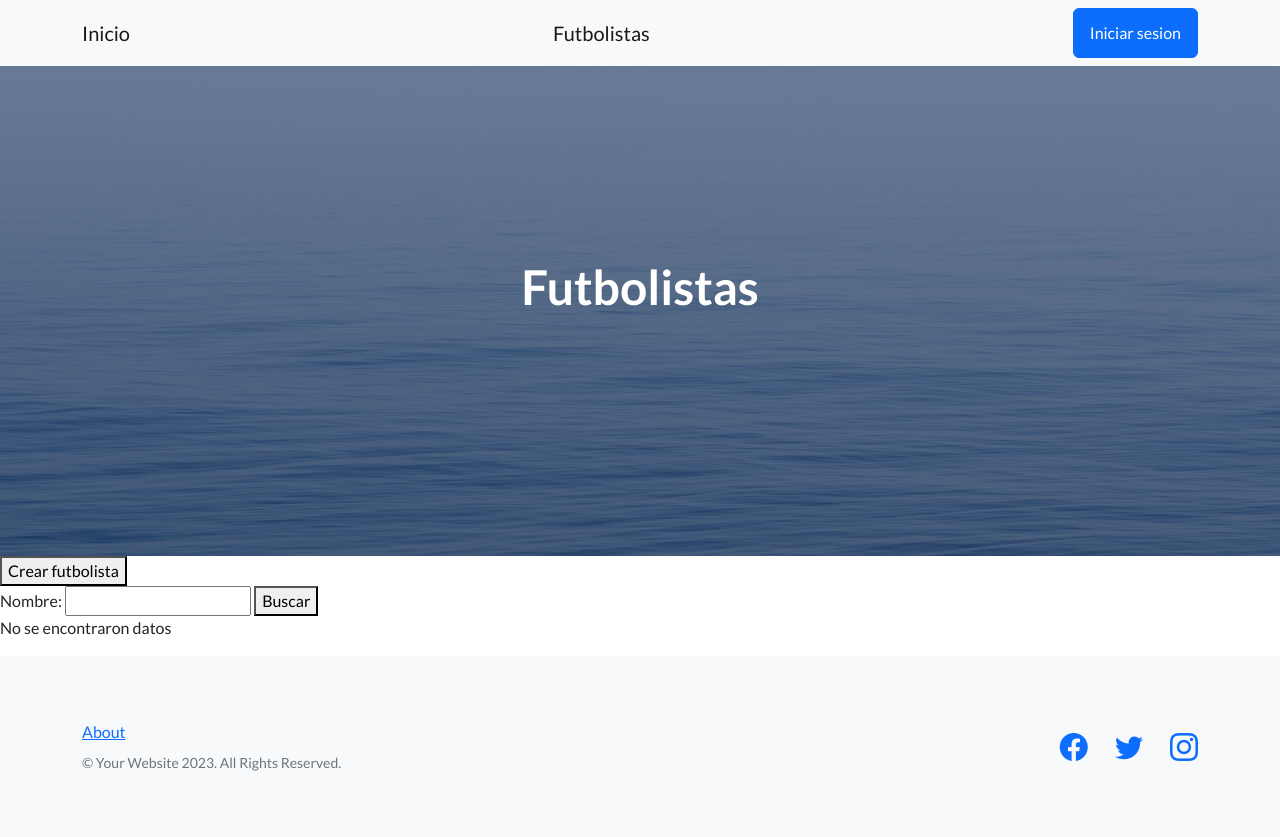
After one commit to agusgalier/ProyectoFinalGalier, a Django app: page /futbolistas/ in a window 1280 px wide. The commit adds this page. Run offline with Django 4.2, Linux system fonts and the light colour scheme; data that the repository does not hold is empty; some libraries are stand-ins or nearby versions.

Commit message:
modelo futbolista

```diff
--- a/inicio/forms.py
+++ b/inicio/forms.py
@@ -1,6 +1,9 @@
 from django import forms
 
 class CrearFutbolistaFormulario(forms.Form):
-   nombre=forms.CharField( max_length=20)
+   nombre=forms.CharField( max_length=30)
    edad=forms.IntegerField()
-   fecha_nacimiento=forms.DateField(required=False)
+   fecha_nacimiento=forms.DateField(required=False, widget=forms.DateInput(format='%d/%m/%Y'),input_formats=('%d/%m/%Y',))
+
+class BusquedaFutbolistaFormulario(forms.Form):
+   nombre=forms.CharField(max_length=30,required=False)
--- a/inicio/models.py
+++ b/inicio/models.py
@@ -3,6 +3,9 @@ from django.db import models
 # Create your models here.
 
 class Futbolista(models.Model):
-    nombre=models.CharField(max_length=20)
+    nombre=models.CharField(max_length=30)
     edad=models.IntegerField()
     fecha_nacimiento=models.DateField(null=True)
+
+    def __str__ (self):
+            return f'Nombre:{self.nombre}-Edad:{self.edad}'
--- a/inicio/templates/inicio/crear_futbolista.html
+++ b/inicio/templates/inicio/crear_futbolista.html
@@ -9,8 +9,8 @@ Crear futbolista
 {% endblock h1_header %}
 
 {% block contenido %}
-<p>{{mensaje}}</p>
-<form action="" method="post">
+
+<form action={% url 'inicio:crear_futbolista' %} method="post">
     {% csrf_token %}
     <table>
     {{formulario}}
--- /dev/null
+++ b/inicio/templates/inicio/futbolistas.html
@@ -0,0 +1,35 @@
+{% extends 'base.html' %}
+
+{% block title_head %}
+ <title>Futbolistas</title>
+{% endblock title_head %}
+
+{% block h1_header %}
+Futbolistas
+{% endblock h1_header %}
+
+{% block contenido %}
+<button>
+<a  class="navbar-brand" href={% url 'inicio:crear_futbolista' %}>Crear futbolista</a>
+</button>
+
+<form action={% url 'inicio:futbolistas' %}>
+    {{formulario}}
+    <button>Buscar</button>
+</form>
+{% if lista_futbolistas %}
+{% for futbolista in lista_futbolistas  %}
+<li>
+    <a href={% url 'inicio:informacion_futbolista' futbolista.id %}>{{futbolista}}</a>
+    <button>
+    <a class="navbar-brand" href={% url 'inicio:modificar_futbolista' futbolista.id %}>Editar</a>
+    </button>
+    <button>
+    <a class="navbar-brand" href={% url 'inicio:eliminar_futbolista' futbolista.id %}>Eliminar</a>
+    </button>
+</li>
+{% endfor %}
+{% else %}
+<p>No se encontraron datos</p>
+{% endif %}
+{% endblock contenido %}
--- a/inicio/urls.py
+++ b/inicio/urls.py
@@ -6,4 +6,9 @@ app_name='inicio'
 urlpatterns = [
     path('',views.inicio,name='inicio'),
     path('futbolistas/crear/',views.crear_futbolista,name='crear_futbolista'),
+    path('futbolistas/',views.listar_futbolistas,name='futbolistas'),
+    path('futbolistas/<int:pk>/',views.InformacionFutbolista.as_view(),name='informacion_futbolista'),
+    path('futbolistas/<int:pk>/modificar/',views.ModificarFutbolista.as_view(),name='modificar_futbolista'),
+    path('futbolistas/<int:pk>/eliminar/',views.EliminarFutbolista.as_view(),name='eliminar_futbolista'),
+
 ]
--- a/inicio/views.py
+++ b/inicio/views.py
@@ -1,7 +1,9 @@
 from django.shortcuts import render
-from inicio.forms import CrearFutbolistaFormulario
+from inicio.forms import CrearFutbolistaFormulario, BusquedaFutbolistaFormulario
 from inicio.models import Futbolista
-
+from django.views.generic.edit import UpdateView,DeleteView
+from django.views.generic.detail import DetailView
+from django.urls import reverse_lazy
 
 # Create your views here.
 
@@ -23,3 +25,29 @@ def crear_futbolista(request):
 
     formulario=CrearFutbolistaFormulario()
     return render(request,'inicio/crear_futbolista.html',{'formulario':formulario,'mensaje':mensaje})
+
+def listar_futbolistas(request):
+
+
+    formulario=BusquedaFutbolistaFormulario(request.GET)
+    if formulario.is_valid():
+        nombre_a_buscar=formulario.cleaned_data.get('nombre', '')
+        lista_futbolistas=Futbolista.objects.filter(nombre__icontains=nombre_a_buscar)
+
+    formulario=BusquedaFutbolistaFormulario()
+    return render(request,'inicio/futbolistas.html',{'formulario':formulario,'lista_futbolistas':lista_futbolistas})
+
+class InformacionFutbolista(DetailView):
+    model = Futbolista
+    template_name = "inicio/informacion_futbolista.html"
+
+class ModificarFutbolista(UpdateView):
+    model = Futbolista
+    fields= ['nombre','edad','fecha_nacimiento']
+    template_name = "inicio/modificar_futbolista.html"
+    success_url=reverse_lazy('inicio:futbolistas')
+
+class EliminarFutbolista(DeleteView):
+    model = Futbolista
+    template_name = "inicio/eliminar_futbolista.html"
+    success_url=reverse_lazy('inicio:futbolistas')
--- a/templates/base.html
+++ b/templates/base.html
@@ -23,8 +23,8 @@
         <nav class="navbar navbar-light bg-light static-top">
             <div class="container">
                 <a class="navbar-brand" href={% url 'inicio:inicio' %}>Inicio</a>
-                <a class="navbar-brand" href={% url 'inicio:crear_futbolista' %}>Crear Futbolista</a>
-                {% comment %} <a class="btn btn-primary" href={% url 'inicio:crear_futbolista' %}>Crear Futbolista</a> {% endcomment %}
+                <a class="navbar-brand" href={% url 'inicio:futbolistas' %}>Futbolistas</a>
+                <a class="btn btn-primary" href='#'>Iniciar sesion</a>
             </div>
         </nav>
         <!-- Masthead-->
```
Also changed, not shown: inicio/templates/inicio/eliminar_futbolista.html (added, +19 -0 lines), inicio/templates/inicio/informacion_futbolista.html (added, +14 -0 lines), inicio/templates/inicio/modificar_futbolista.html (added, +21 -0 lines).
